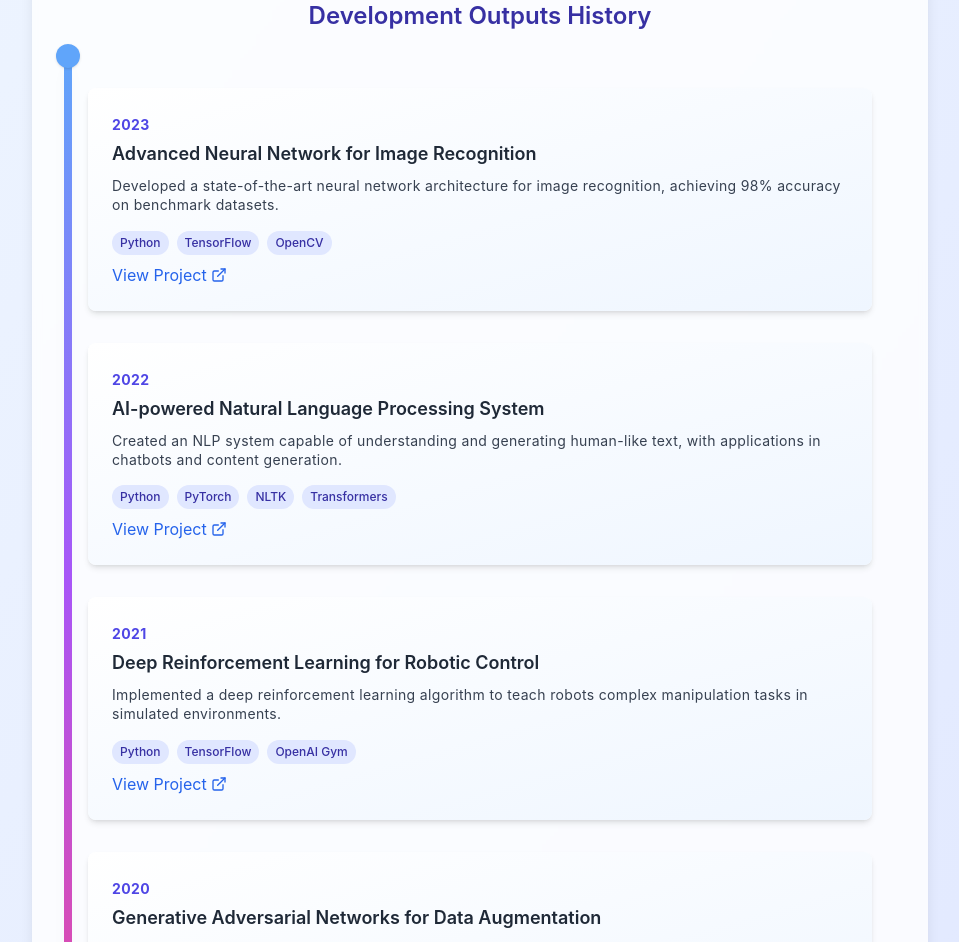
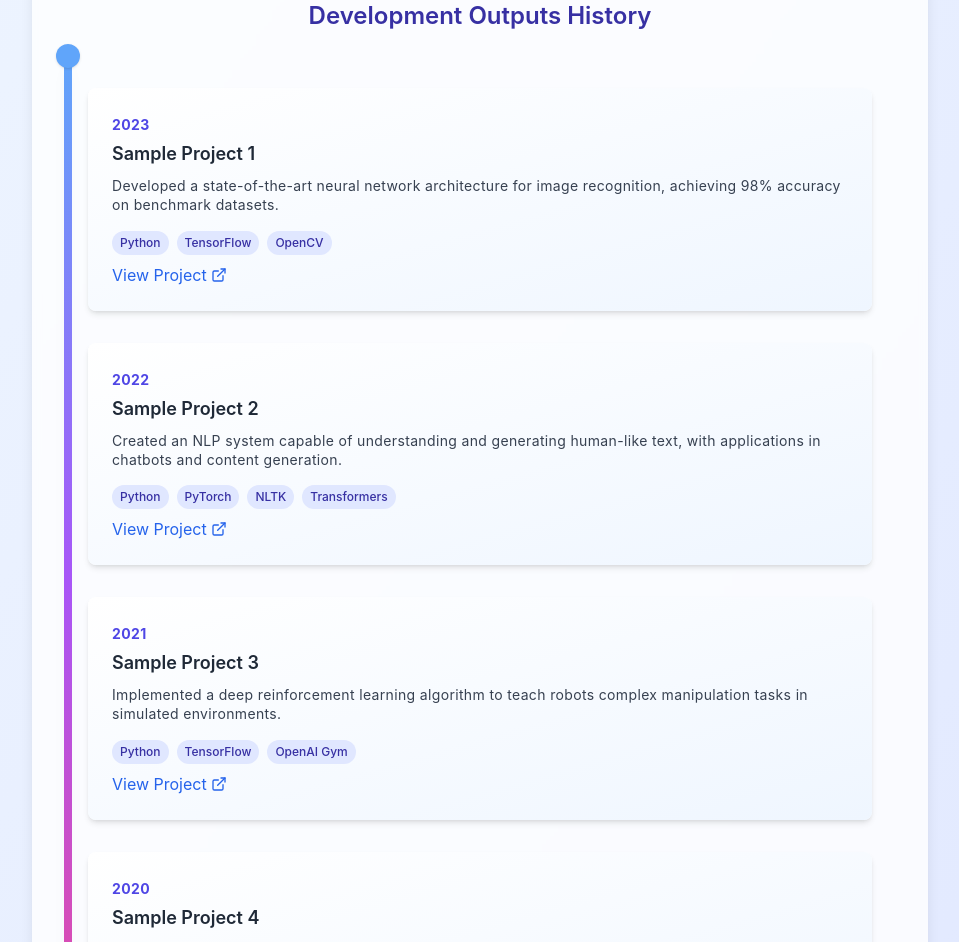
Before and after one commit to inarin18/portfolio, a React (Create React App) app: page / in a window 1280 px wide. Shown: the part 420-1362 px from the top of the page, without its empty margins (160-1119 px from the left). Built offline with nearby package versions, Linux system fonts and the light colour scheme.

Commit message:
change to Sample Project *

```diff
--- a/src/components/Projects.js
+++ b/src/components/Projects.js
@@ -1,27 +1,27 @@
 const projects = [
     {
-        title: "Advanced Neural Network for Image Recognition",
+        title: "Sample Project 1",
         description: "Developed a state-of-the-art neural network architecture for image recognition, achieving 98% accuracy on benchmark datasets.",
         date: "2023",
         link: "#",
         technologies: ["Python", "TensorFlow", "OpenCV"]
     },
     {
-        title: "AI-powered Natural Language Processing System",
+        title: "Sample Project 2",
         description: "Created an NLP system capable of understanding and generating human-like text, with applications in chatbots and content generation.",
         date: "2022",
         link: "#",
         technologies: ["Python", "PyTorch", "NLTK", "Transformers"]
     },
     {
-        title: "Deep Reinforcement Learning for Robotic Control",
+        title: "Sample Project 3",
         description: "Implemented a deep reinforcement learning algorithm to teach robots complex manipulation tasks in simulated environments.",
         date: "2021",
         link: "#",
         technologies: ["Python", "TensorFlow", "OpenAI Gym"]
     },
     {
-        title: "Generative Adversarial Networks for Data Augmentation",
+        title: "Sample Project 4",
         description: "Developed a GAN-based system for generating synthetic training data, improving model performance in low-data scenarios.",
         date: "2020",
         link: "#",
```
